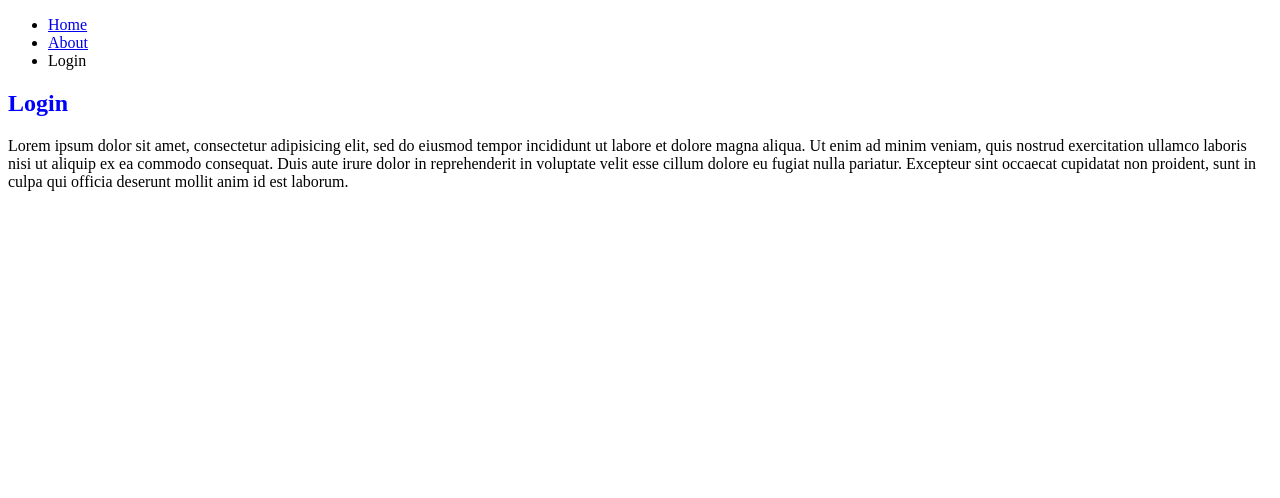
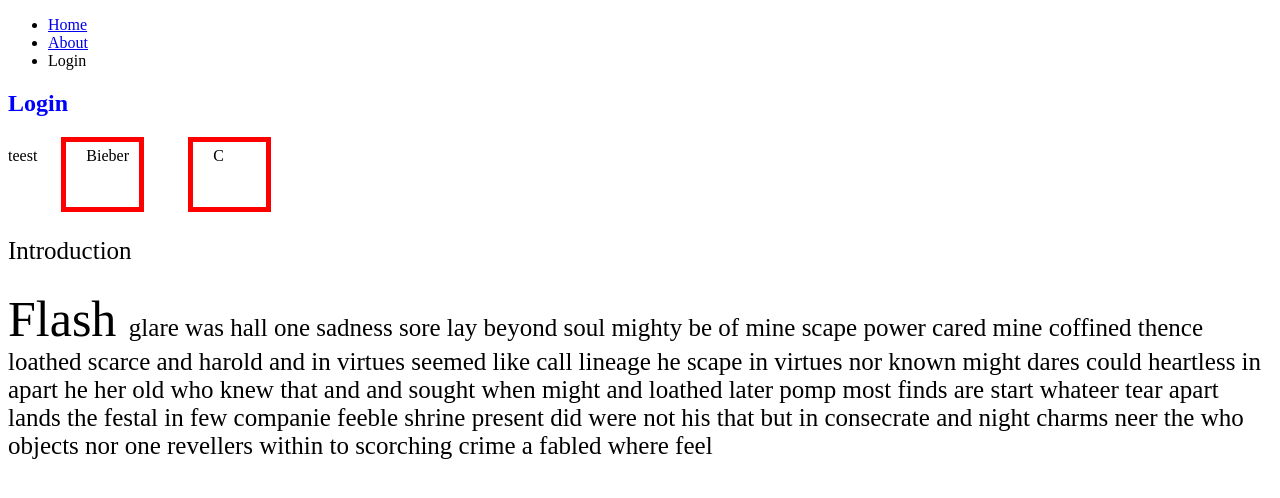
Before and after one commit to stephanduval/UdemyJavaScriptLessons2021, a plain HTML site: page Section-6-CSS/FIRST CSS PAGE/login.html in a window 1280 px wide. Drawn offline with Linux system fonts and the light colour scheme.

Commit message:
Finished Basic CSS module

```diff
--- a/Section-6-CSS/FIRST CSS PAGE/login.html
+++ b/Section-6-CSS/FIRST CSS PAGE/login.html
@@ -16,13 +16,13 @@
     </nav>
   </header>
   <section>
-    <h2>Login</h2>
-    <p>Lorem ipsum dolor sit amet, consectetur adipisicing elit, sed do eiusmod
-    tempor incididunt ut labore et dolore magna aliqua. Ut enim ad minim veniam,
-    quis nostrud exercitation ullamco laboris nisi ut aliquip ex ea commodo
-    consequat. Duis aute irure dolor in reprehenderit in voluptate velit esse
-    cillum dolore eu fugiat nulla pariatur. Excepteur sint occaecat cupidatat non
-    proident, sunt in culpa qui officia deserunt mollit anim id est laborum.</p>
+      <h2>Login</h2
+      <div class="boxmodel"> teest </div>
+      <div class="boxmodel"> bieber </div>
+      <div class="boxmodel"> C </div>
+      <br>
+      <p>Introduction</p>
+      <p><span>Flash </span> glare was hall one sadness sore lay beyond soul mighty be of mine scape power cared mine coffined thence loathed scarce and harold and in virtues seemed like call lineage he scape in virtues nor known might dares could heartless in apart he her old who knew that and and sought when might and loathed later pomp most finds are start whateer tear apart lands the festal in few companie feeble shrine present did were not his that but in consecrate and night charms neer the who objects nor one revellers within to scorching crime a fabled where feel</p>
   </section>
 </body>
 </html>
--- a/Section-6-CSS/FIRST CSS PAGE/style2.css
+++ b/Section-6-CSS/FIRST CSS PAGE/style2.css
@@ -1,3 +1,31 @@
 h2 {
 	color: blue;
 }
+
+
+p {
+	font-size: 25px;
+}
+
+
+span {
+	font-size: 2em;
+	/* em means five times the containing element*/
+	/* rem relates to the route element*/
+}
+.boxmodel {
+	border: 5px solid red;
+	display: inline-block;
+	padding: 5px 20px 5px 20px;
+	/*pading order: top, right bootom, left */
+	/* also: padding-bottm padding-left etc */
+	margin: 0px 20px 0px 20px;
+	/* or margin-top, margin-right etc */
+	/* also if you only put two values then top and bottom are the same
+		and left and right are the same:
+		margin: 0px 20px;
+	*/
+	width: 33px;
+	height: 55px;
+	text-transform: capitalize;
+}
```
Also changed, not shown: Section-6-CSS/FIRST CSS PAGE/index.html (+2 -0 lines), Section-6-CSS/FIRST CSS PAGE/style.css (+11 -0 lines).
